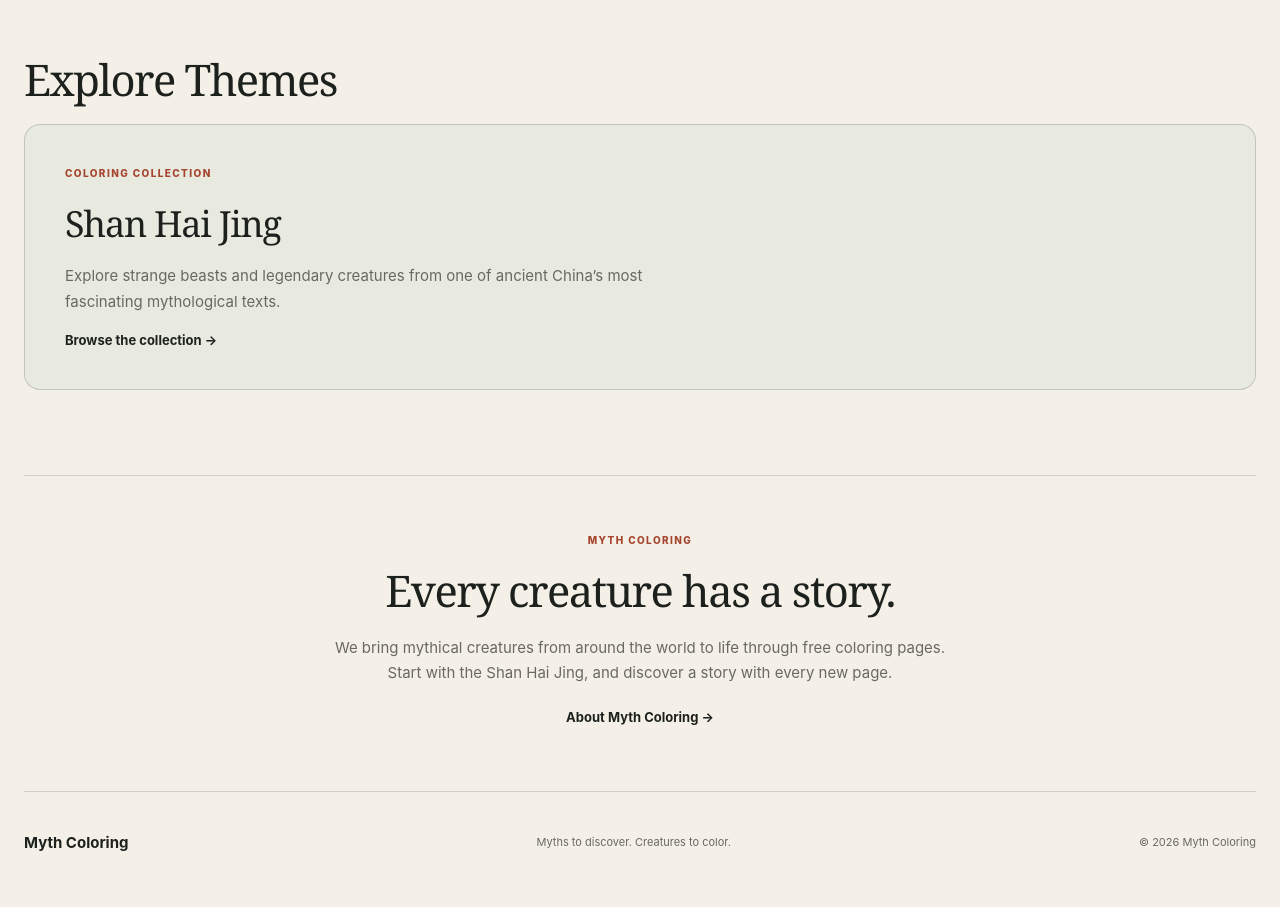
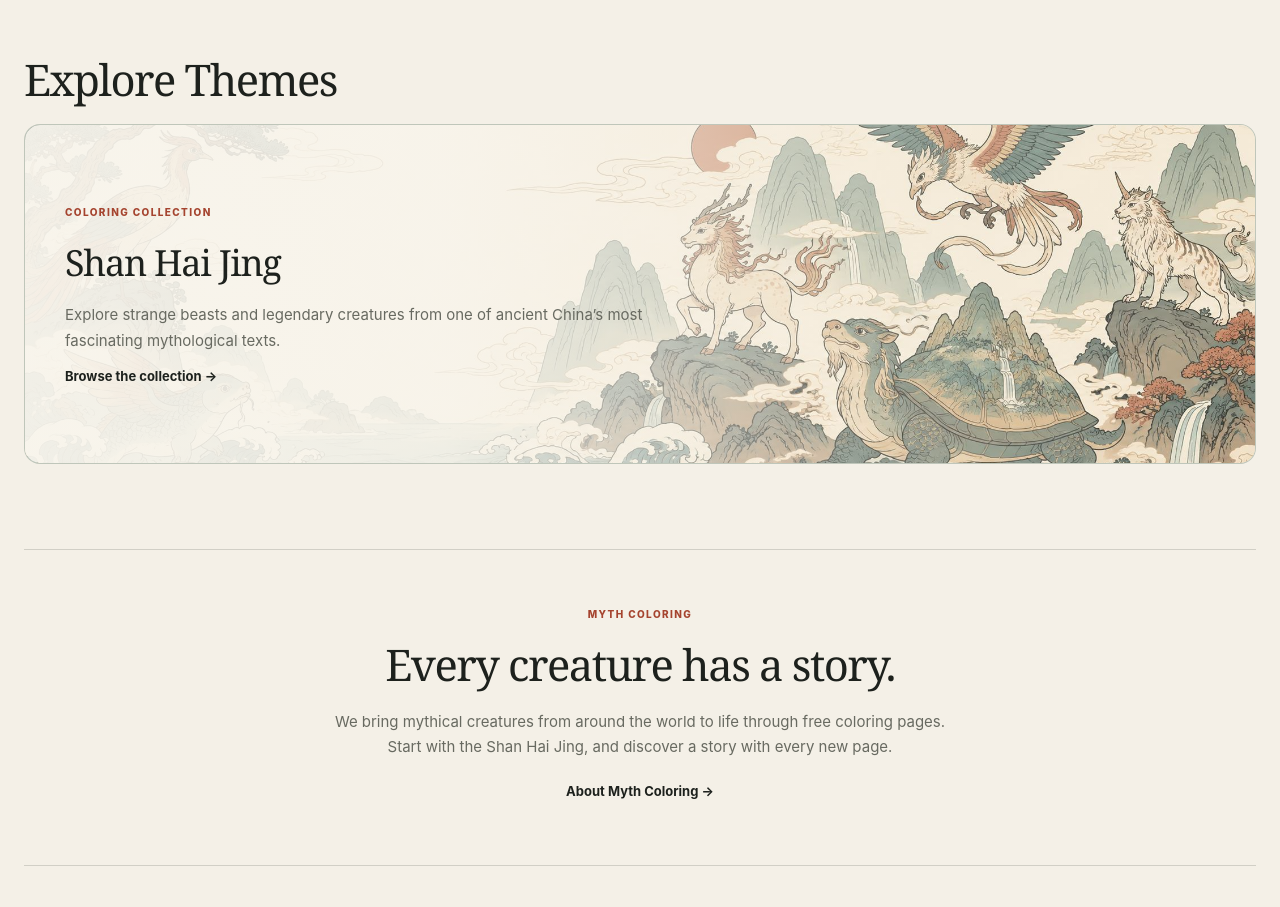
Before and after one commit to rakezhou2020/mythcoloring, a Next.js app: page / in a window 1280 px wide. Shown: the part 1480-2387 px from the top of the page. Built offline with nearby package versions, Linux system fonts and the light colour scheme.

Commit message:
Add Shan Hai Jing theme artwork

```diff
--- a/app/globals.css
+++ b/app/globals.css
@@ -373,11 +373,34 @@ p {
   gap: 24px;
 }
 .theme-card {
-  display: block;
+  position: relative;
+  display: flex;
+  flex-direction: column;
+  justify-content: center;
+  min-height: 340px;
   padding: 40px;
   border: 1px solid #435e4c40;
   border-radius: 16px;
   background: #e8e9df;
+  overflow: hidden;
+  isolation: isolate;
+}
+.theme-card::after {
+  content: "";
+  position: absolute;
+  inset: 0;
+  z-index: 1;
+  background: linear-gradient(
+    90deg,
+    rgba(248, 245, 237, 0.95) 0%,
+    rgba(248, 245, 237, 0.86) 34%,
+    rgba(248, 245, 237, 0.28) 68%,
+    rgba(248, 245, 237, 0.08) 100%
+  );
+}
+.theme-card > :not(img) {
+  position: relative;
+  z-index: 2;
 }
 .theme-card h3 {
   font-size: 36px;
@@ -391,10 +414,12 @@ p {
   border-color: var(--jade);
 }
 .theme-card > img {
+  position: absolute;
+  z-index: 0;
+  inset: 0;
   width: 100%;
+  height: 100%;
   object-fit: cover;
-  aspect-ratio: 2/1;
-  margin-bottom: 24px;
 }
 .brand-story {
   text-align: center;
--- a/data/themes.ts
+++ b/data/themes.ts
@@ -7,7 +7,7 @@ export const themes: Theme[] = [
       "Explore strange beasts and legendary creatures from one of ancient China’s most fascinating mythological texts.",
     longDescription:
       "Our Shan Hai Jing collection brings a world of strange creatures into a quiet creative activity. Begin with a coloring page, then explore a short creature introduction if you would like to learn more. This introductory collection will grow as artwork and editorial notes are prepared.",
-    heroImage: null,
+    heroImage: "/themes/shan-hai-jing-banner.jpg",
     status: "published",
   },
 ];
```
Also changed, not shown: public/themes/shan-hai-jing-banner.jpg (added).
